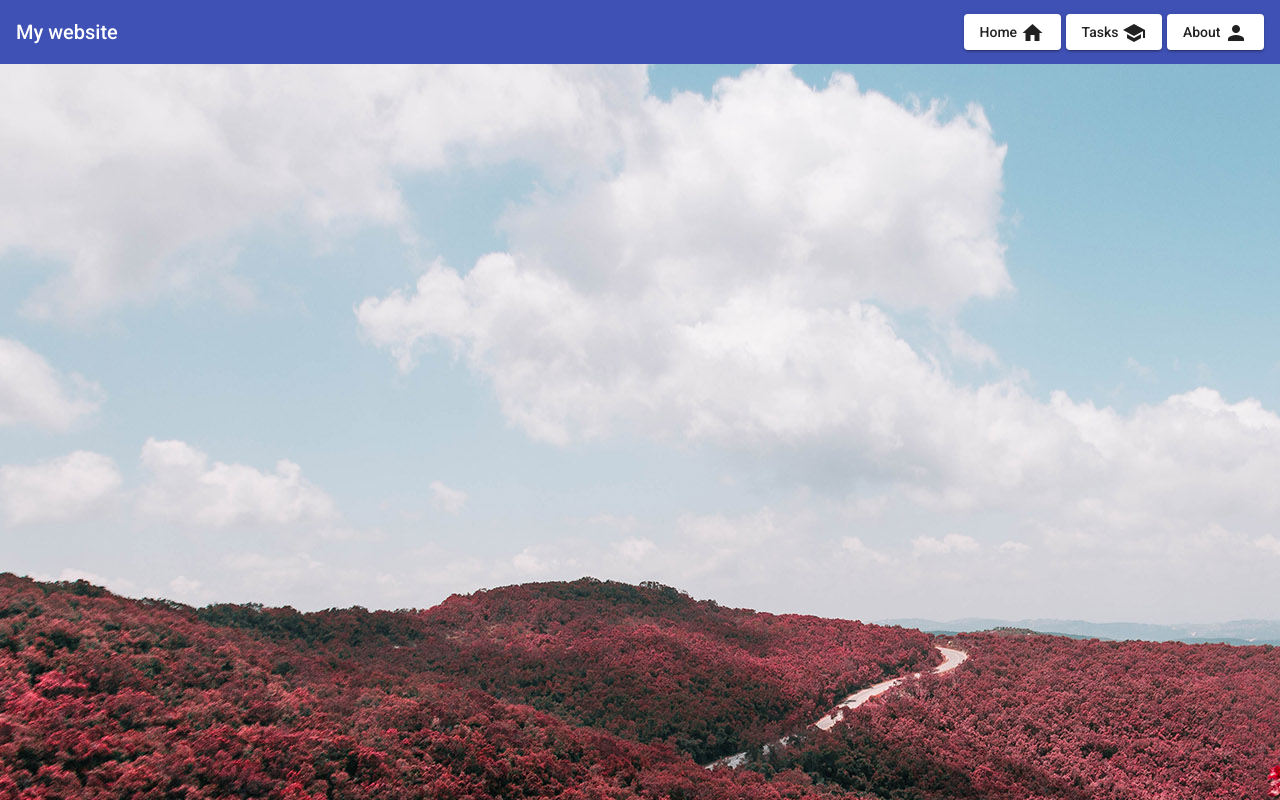
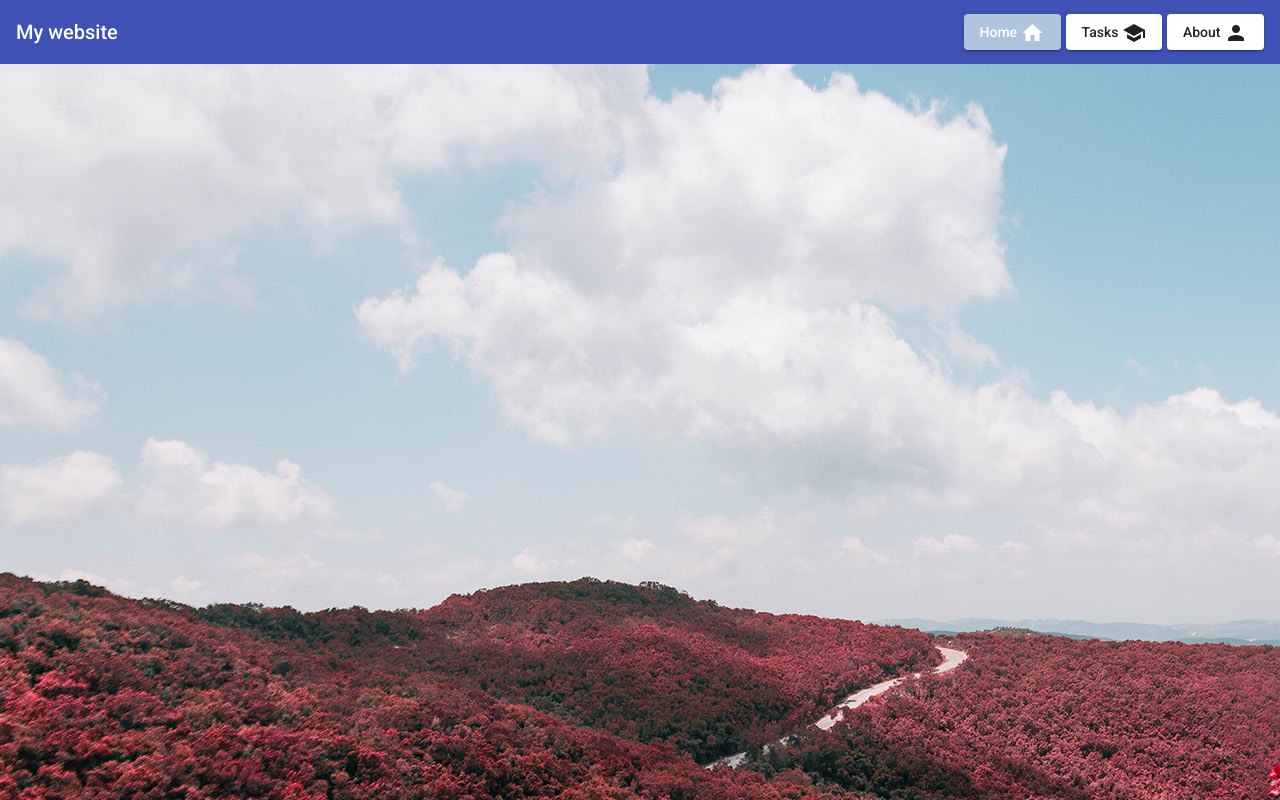
Before and after one commit to jakobudovic/RD, an Angular app in the folder my-website/: page /home in a window 1280 px wide. In both pictures the pointer is over the button 1012 px from the left and 32 px from the top of the page. Shown: the top 800 px of the page. Built offline with nearby package versions, Linux system fonts and the light colour scheme.

Commit message:
added animations to router buttons

```diff
--- a/my-website/src/app/app.component.scss
+++ b/my-website/src/app/app.component.scss
@@ -7,3 +7,15 @@
 button {
 	margin-left: 5px;
 }
+
+button:hover {
+	background-color: lightsteelblue;
+	color: white;
+}
+
+button,
+button:hover {
+	-webkit-transition: all .2s ease-in-out;
+	-moz-transition: all .2s ease-in-out;
+	transition: all .2s ease-in-out;
+}
```
